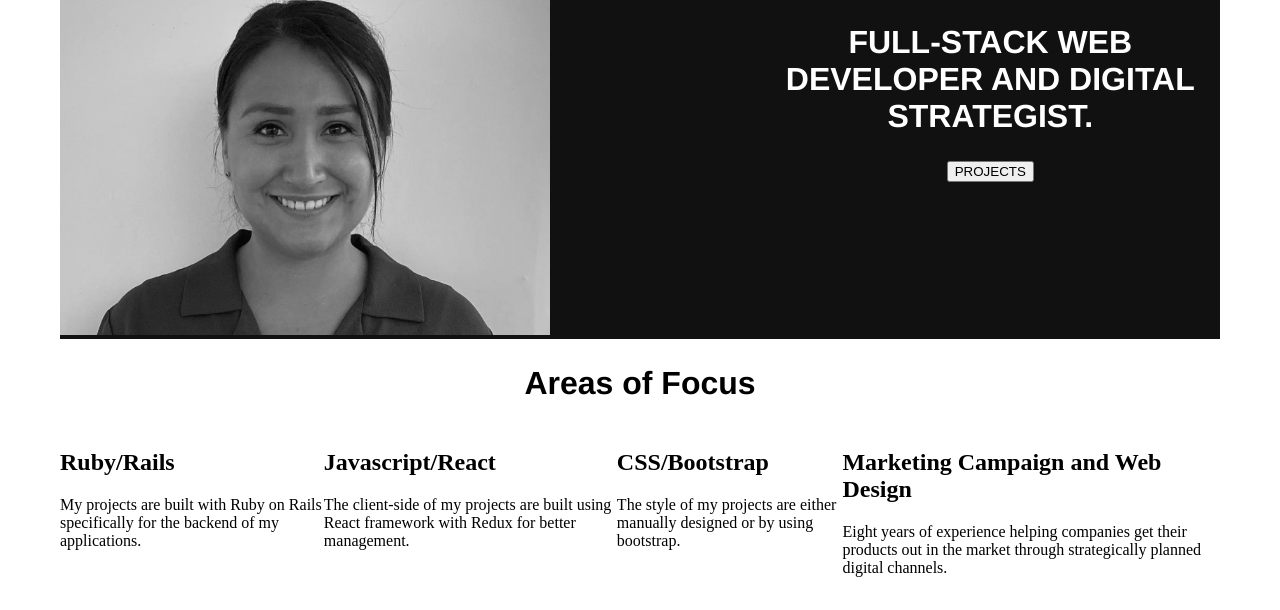
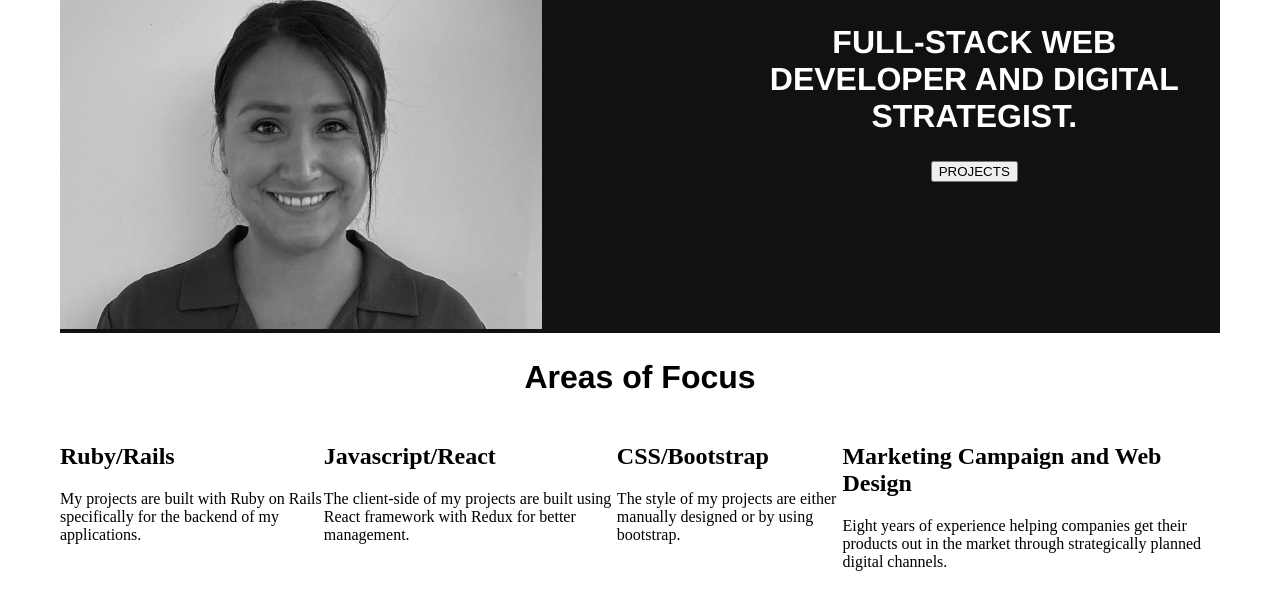
Before and after one commit to joselycas/portfolio-frontend, a React app: page / in a window 1280 px wide. Shown: the part 106-716 px from the top of the page. Built offline with nearby package versions, Linux system fonts and the light colour scheme.

Commit message:
update css

```diff
--- a/src/components/Header.js
+++ b/src/components/Header.js
@@ -5,10 +5,11 @@ const Header = () => {
   return(
     <header>
       <div className="row">
+
         <div className="column">
             <img src="assets/header.png" alt="Header" />
         </div>
-        <div className="column">
+        <div className="titleColumn">
             <h2 className="title">FULL-STACK WEB DEVELOPER AND DIGITAL STRATEGIST.</h2>
             <div className="buttonHolder">
               <button>PROJECTS</button>
--- a/src/components/index.css
+++ b/src/components/index.css
@@ -51,8 +51,11 @@ img {
   margin: 25px;
 }
 
+.titleColumn {
+  padding-right: 20px;
+}
+
 header .title {
-  text-align: center;
   font-size: 32px;
   color: white;
   font-family: Helvetica, arial, sans-serif;
```
